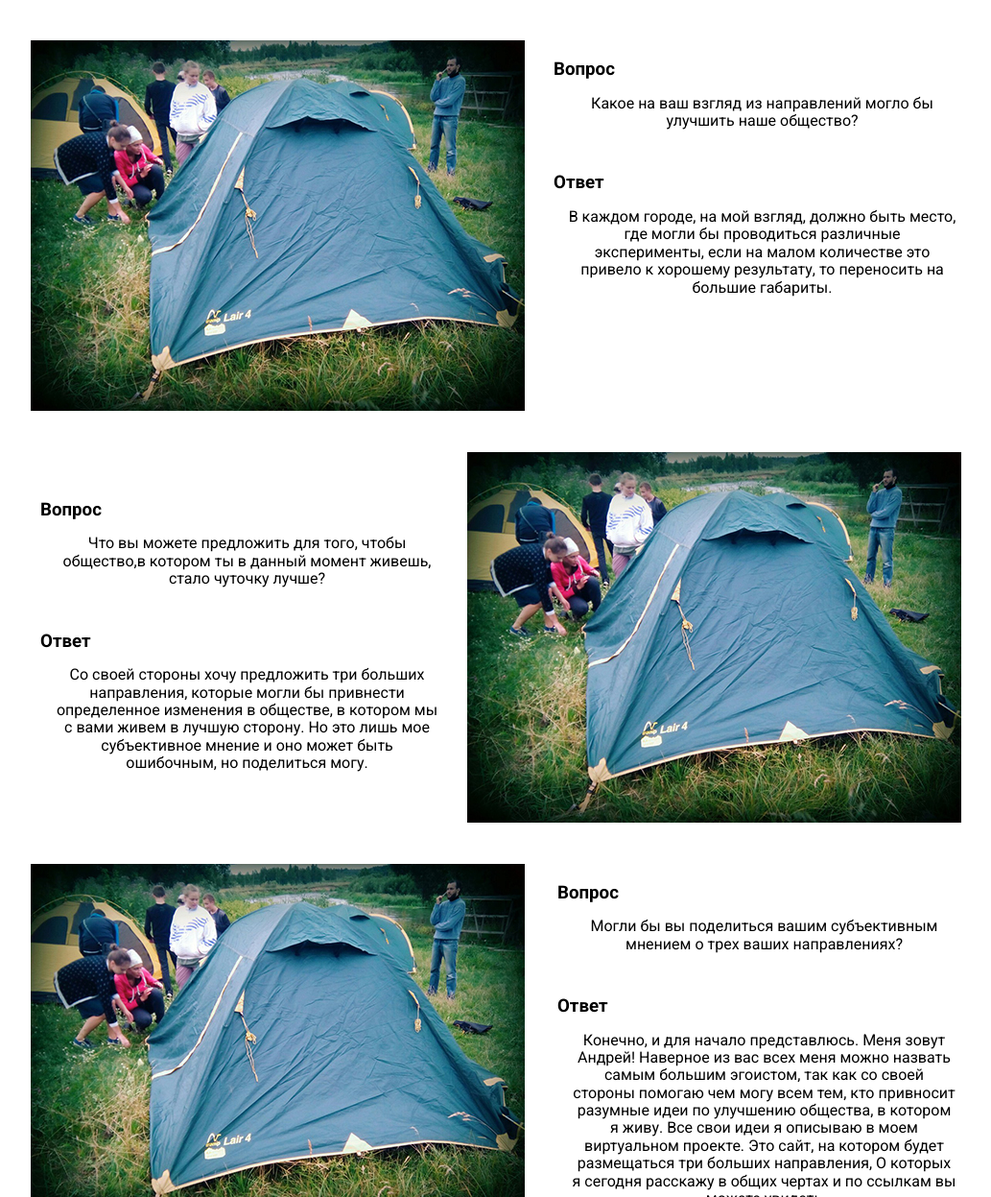
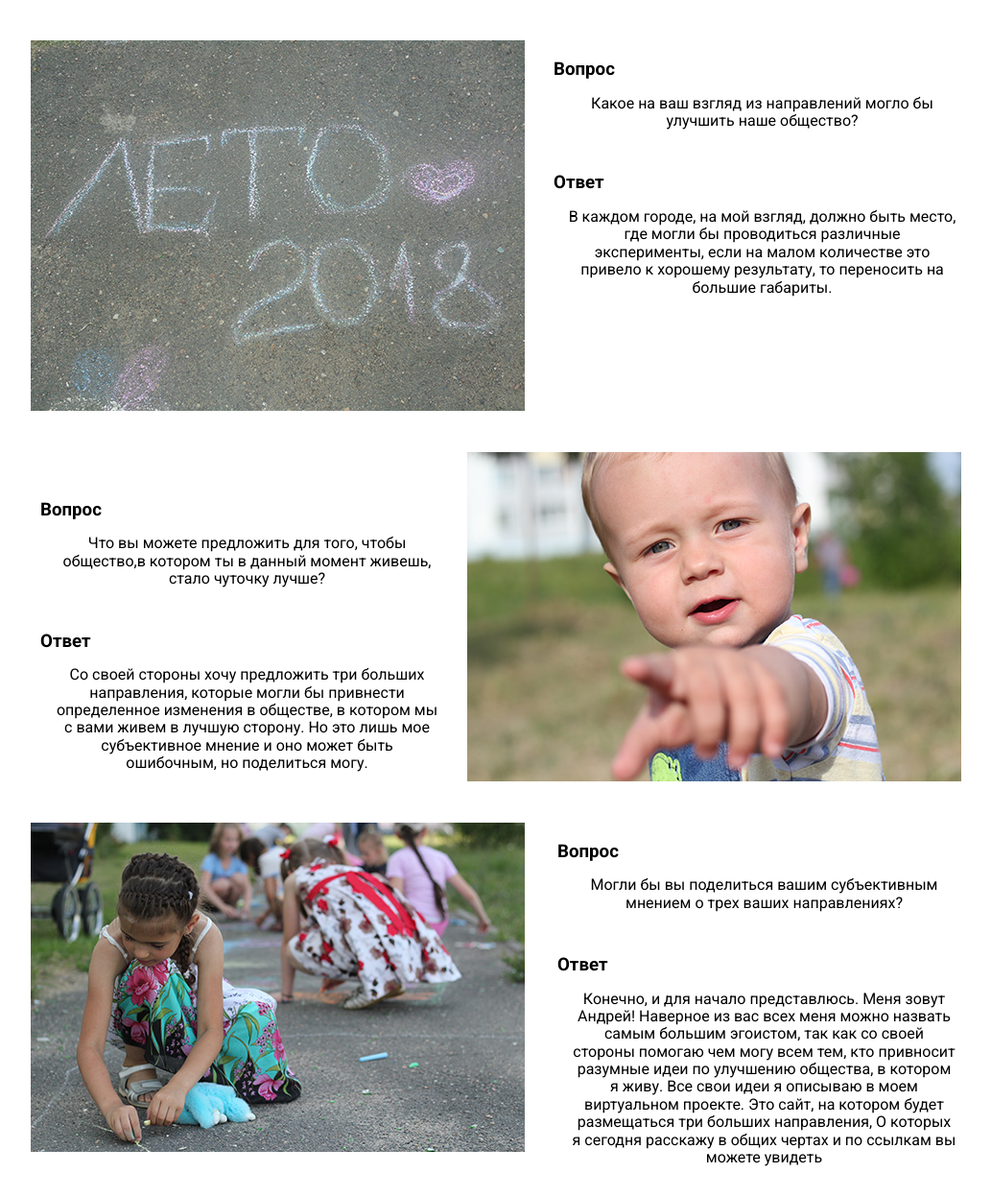
Before and after one commit to andreychernetsky/-andreychernetsky.github.io-, a Jekyll site: the page gitaramania/index.html, which Jekyll copies as it is, in a window 1280 px wide. Shown: the part 2134-3381 px from the top of the page at 96% size, without its empty margins (123-1156 px from the left). Built offline with Jekyll 4.4.1, drawn with Linux system fonts in a browser that asks for light colours; grey boxes are pictures that could not be loaded.

Commit message:
foto
foto

```diff
--- a/gitaramania/index.html
+++ b/gitaramania/index.html
@@ -198,7 +198,7 @@
 		<article class="block-article__article">
 			<!--<div class="block-article__picture"></div>-->
 			<a href="#" class="block-article__link">
-				<img class="block-article__foto " src="img/fotForSlider/19.jpg" >
+				<img class="block-article__foto " src="img/fotForSlider/18.jpg" >
 			</a>
 
 
@@ -239,13 +239,13 @@
 			</div>
 			<p>&nbsp;</p>
 			<a href="#" class="block-article__link">
-				<img class="block-article__foto block-article__foto--right" src="img/fotForSlider/19.jpg">
+				<img class="block-article__foto block-article__foto--right" src="img/fotForSlider/16.jpg">
 			</a>
 		</article>
 		<p>&nbsp;</p>
 		<article class="block-article__article">
 			<a href="  #" class="block-article__link ">
-				<img class="block-article__foto" src="img/fotForSlider/19.jpg">
+				<img class="block-article__foto" src="img/fotForSlider/13.jpg">
 			</a>
 			<p>&nbsp;</p>
 			<div class="block-article__text">
```
Also changed, not shown: gitaramania/img/fotForSlider/13.jpg (added), gitaramania/img/fotForSlider/14.jpg (added), gitaramania/img/fotForSlider/15.jpg (added), gitaramania/img/fotForSlider/16.jpg (added), gitaramania/img/fotForSlider/18.jpg (added), img/fotForSlider/13.jpg (added), img/fotForSlider/14.jpg (added), img/fotForSlider/15.jpg (added), img/fotForSlider/16.jpg (added).
